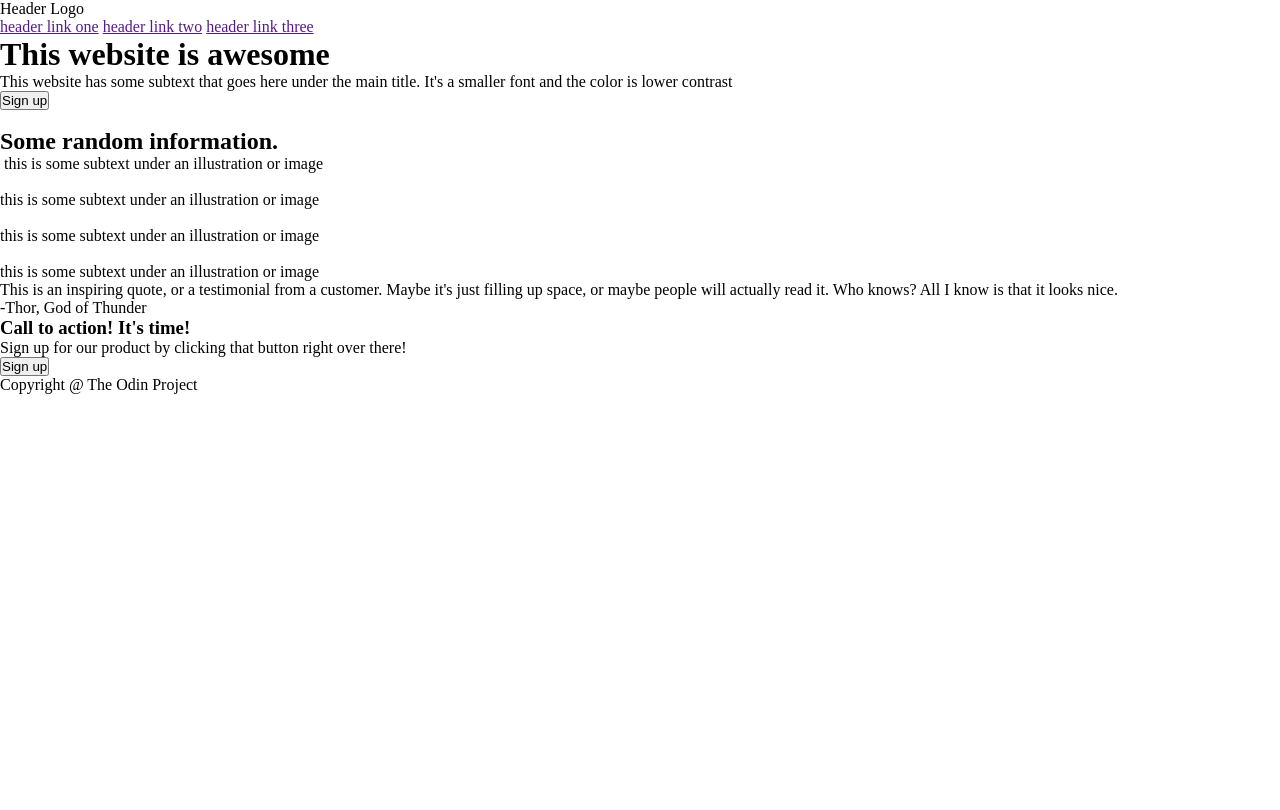
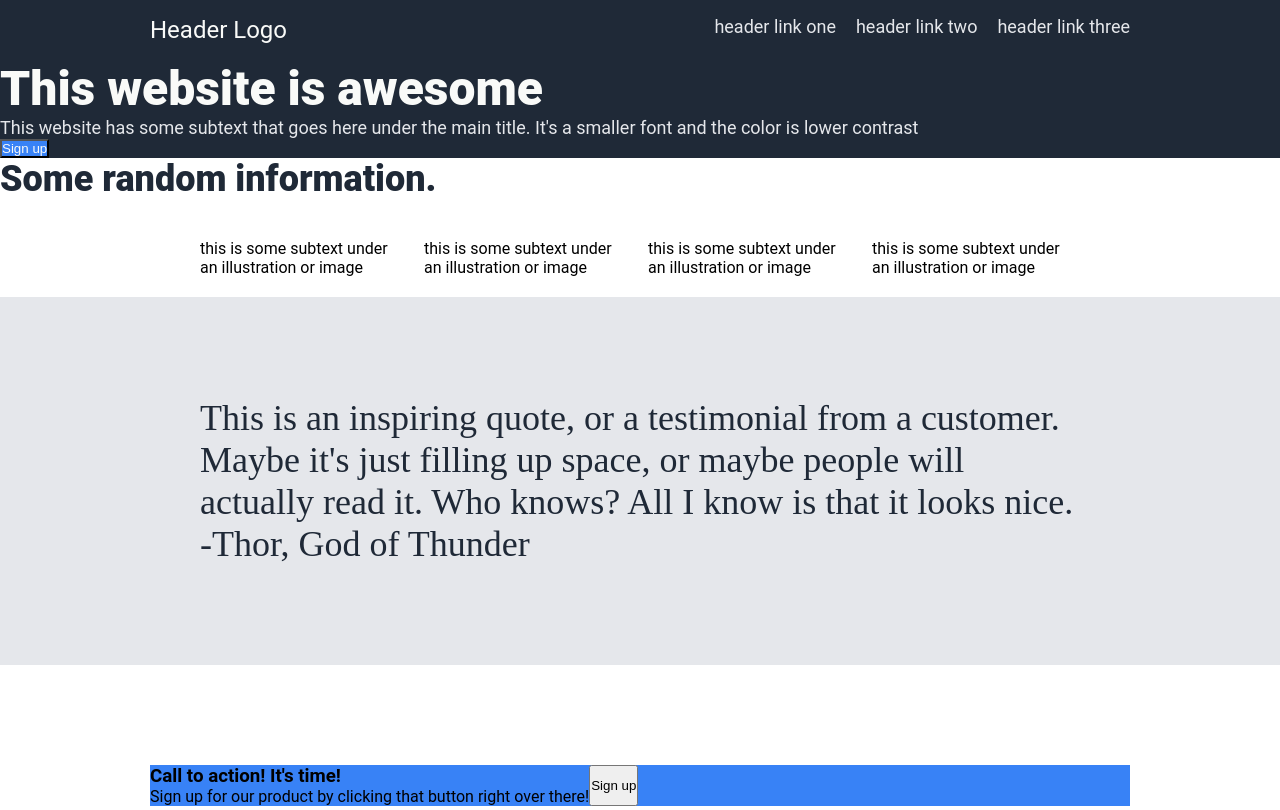
Before and after one commit to hafizuddin/first_css, a plain HTML site: page index.html in a window 1280 px wide. Shown: the top 810 px of the page. Drawn offline with Linux system fonts and the light colour scheme.

Commit message:
Add today progress
Basic css layout, section a lot more clear now

```diff
--- a/css/styles.css
+++ b/css/styles.css
@@ -3,3 +3,88 @@
     margin: 0;
     padding: 0;
 }
+
+body {
+    font-family: Roboto;
+    min-height: 100vh;
+}
+
+header {
+    background-color: #1F2937;
+    color: #F9FAF8;
+}
+
+header .logo {
+    font-size: 24px;
+}
+
+.navigation nav a {
+    color: #E5E7Eb;
+    font-size: 18px;
+    text-decoration: none;
+    padding-left: 16px;
+}
+
+.navigation {
+    padding: 16px 150px;
+    display: flex;
+    justify-content: space-between;
+}
+
+.hero h1{
+    font-size: 48px;
+    font-weight: 900;
+}
+
+.hero p {
+    font-size: 18px;
+    color: #E5E7Eb;
+}
+
+.hero button {
+    background-color: #3882F6;
+    color: #F9FAF8;
+}
+
+.hero {
+    display: flex;
+}
+
+.section-one h2 {
+    font-size: 36px;
+    color: #1F2937;
+    font-weight: 900;
+}
+
+
+.container-one {
+    padding: 20px 200px;
+    display: flex;
+    gap: 16px;
+}
+
+.quote {
+    background-color: #E5E7EB;
+    font-size: 36px;
+    font-family:"light italic";
+    color: #1F2937;
+    padding: 100px 200px;
+}
+
+.section-two {
+    padding: 100px 150px;
+}
+
+.box {
+    background-color: #3882F6;
+    display: flex;
+}
+
+footer {
+    background-color: #1F2937;
+    color: #F9FAF8;
+    padding: 40px 0;
+    display: flex;
+    justify-content: center;
+    align-items: center;
+}
--- a/index.html
+++ b/index.html
@@ -8,7 +8,7 @@
     <body>
         <header>
             <div class="navigation">
-                Header Logo
+                <div class="logo">Header Logo</div>
                 <nav>
                     <a href="">header link one</a>
                     <a href="">header link two</a>
@@ -16,11 +16,13 @@
                 </nav>
             </div>
             <div class="hero">
+                <div class="container-hero">
                     <h1>This website is awesome</h1>
                     <p>This website has some subtext that goes here under the main title. It's a smaller font and the color is lower contrast</p>
                     <button>Sign up</button>
                 </div>
                 <img src="" alt="">
+            </div>
 
         </header>
 
@@ -31,7 +33,7 @@
                 <div class="container-one">
                     <div class="card">
                         <img src="" alt="">
-                        this is some subtext under an illustration or image
+                        <p>this is some subtext under an illustration or image</p>
                     </div>
                     <div class="card">
                         <img src="" alt="">
@@ -58,11 +60,13 @@
         </main>
 
         <div class="section-two">
+            <div class="box">
                 <div class="container-two">
                     <h3>Call to action! It's time!</h3>
                     <p>Sign up for our product by clicking that button right over there!</p>
                 </div>
                 <button>Sign up</button>
+            </div>
         </div>
 
         <footer>
```
Lines whose indentation alone changed are shown as unchanged.
